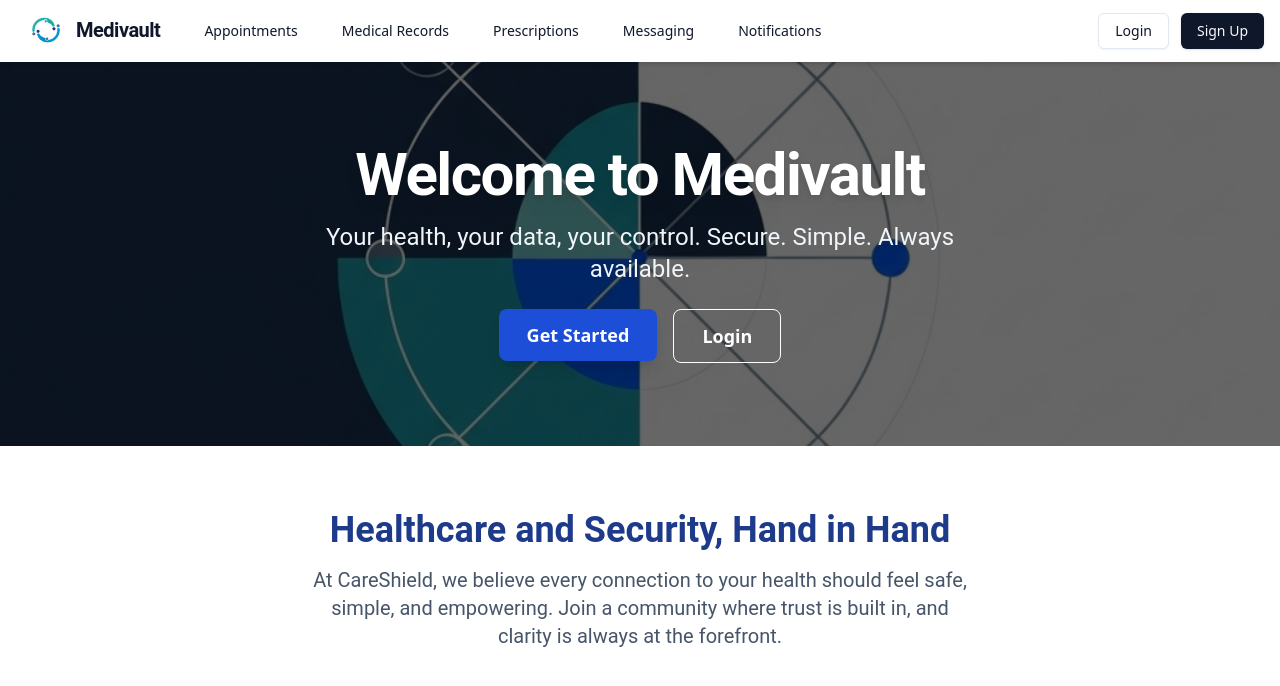
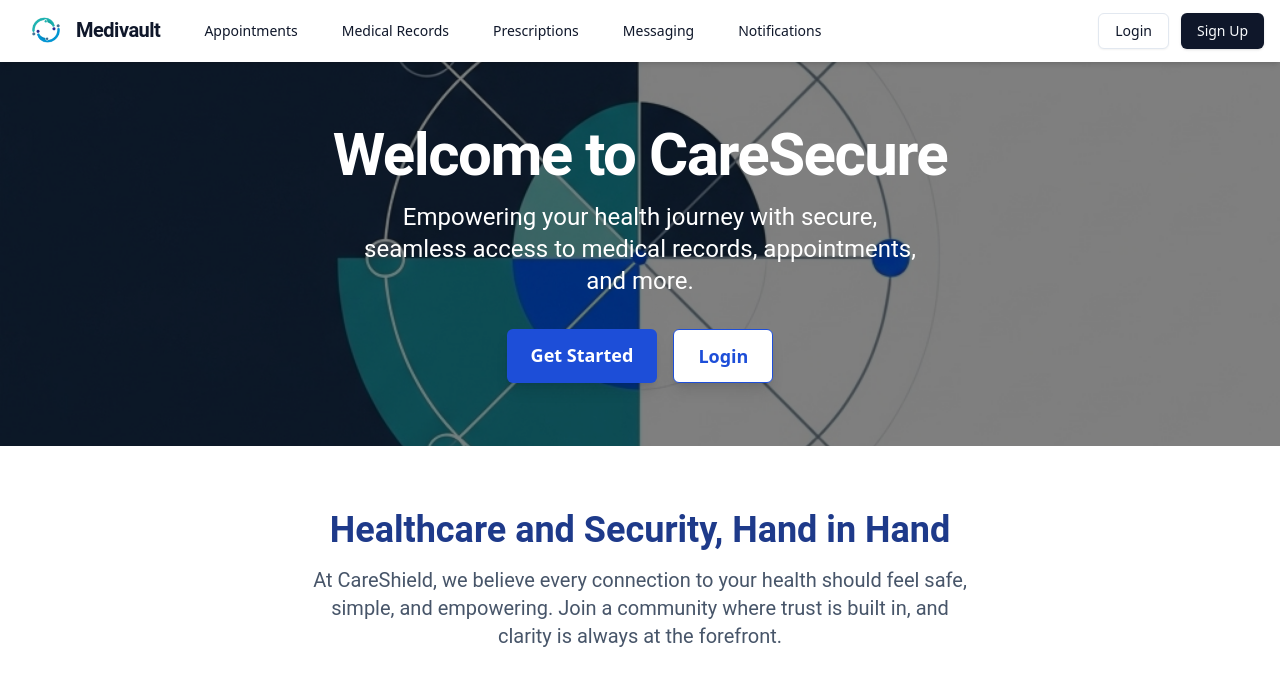
Before and after one commit to Collin-Test-Quome-Org/create-a-comprehensive-hipaa-compliant-patient-por-00ec075e-c3cbda37, a React (Vite) app in the folder frontend/: page / in a window 1280 px wide. Shown: the top 686 px of the page. Built offline with nearby package versions, Linux system fonts and the light colour scheme.

Commit message:
Add Hero, FeatureCard, StatsBar components and HomePage with brand, mock copy, and CTA

```diff
--- /dev/null
+++ b/frontend/src/components/FeatureCard.tsx
@@ -0,0 +1,19 @@
+import { motion } from 'framer-motion';
+import { LucideIcon } from 'lucide-react';
+
+interface FeatureCardProps {
+  icon: LucideIcon;
+  title: string;
+  description: string;
+}
+
+export const FeatureCard = ({ icon: Icon, title, description }: FeatureCardProps) => (
+  <motion.div
+    whileHover={{ y: -6, boxShadow: '0 10px 24px rgba(29,78,216,0.09)' }}
+    className="bg-white rounded-xl shadow-md p-6 flex flex-col items-center text-center border border-slate-200"
+  >
+    <Icon className="w-12 h-12 text-[#1d4ed8] mb-4" />
+    <h3 className="text-xl font-bold mb-2 font-['Roboto']" style={{fontWeight: 700}}>{title}</h3>
+    <p className="text-slate-600 text-base font-['Roboto']">{description}</p>
+  </motion.div>
+);
--- a/frontend/src/components/Hero.tsx
+++ b/frontend/src/components/Hero.tsx
@@ -1,41 +1,30 @@
 import { motion } from 'framer-motion';
 
-export const Hero = () => (
-  <section className="relative w-full h-96 overflow-hidden">
-    <div
-      style={{ backgroundImage: "url('/branding/assets/hero-0.png')" }}
-      className="absolute inset-0 bg-cover bg-center"
-    />
-    <div className="relative z-10 bg-black bg-opacity-60 h-full flex flex-col items-center justify-center">
-      <motion.h1
+export const Hero = () => {
+  return (
+    <motion.section
       initial={{ opacity: 0, y: 40 }}
       animate={{ opacity: 1, y: 0 }}
-        transition={{ duration: 0.7 }}
-        className="text-white text-5xl md:text-6xl font-bold font-['Roboto'] tracking-tight mb-4 text-center drop-shadow-lg"
+      transition={{ duration: 0.8 }}
+      className="relative w-full h-96 flex items-center justify-center bg-cover bg-center"
+      style={{ backgroundImage: "url('/branding/assets/hero-0.png')" }}
     >
-        Welcome to Medivault
-      </motion.h1>
-      <motion.p
-        initial={{ opacity: 0, y: 20 }}
-        animate={{ opacity: 1, y: 0 }}
-        transition={{ duration: 0.9, delay: 0.3 }}
-        className="text-slate-100 text-lg md:text-2xl font-['Roboto'] text-center max-w-2xl mb-6"
-      >
-        Your health, your data, your control. Secure. Simple. Always available.
-      </motion.p>
-      <motion.div
-        initial={{ opacity: 0, scale: 0.85 }}
-        animate={{ opacity: 1, scale: 1 }}
-        transition={{ duration: 0.7, delay: 0.6 }}
-        className="flex gap-4"
-      >
-        <a href="/signup">
-          <button id="hero-signup-btn" className="px-7 py-3 rounded-lg bg-blue-700 hover:bg-blue-800 text-white font-bold shadow-lg transition-colors text-lg">Get Started</button>
+      <div className="bg-black bg-opacity-50 h-full w-full flex flex-col items-center justify-center">
+        <h1 className="text-white text-4xl md:text-6xl font-bold mb-4 tracking-tight font-['Roboto']" style={{fontWeight: 700}}>
+          Welcome to CareSecure
+        </h1>
+        <p className="text-white text-lg md:text-2xl mb-8 max-w-xl text-center font-['Roboto']">
+          Empowering your health journey with secure, seamless access to medical records, appointments, and more.
+        </p>
+        <div className="flex gap-4">
+          <a href="/signup" id="hero-signup-btn" className="inline-block bg-[#1d4ed8] hover:bg-[#2563eb] text-white px-6 py-3 rounded-md text-lg font-semibold shadow-lg transition">
+            Get Started
           </a>
-        <a href="/login">
-          <button id="hero-login-btn" className="px-7 py-3 rounded-lg border border-white text-white font-semibold bg-transparent hover:bg-slate-700 transition-colors text-lg">Login</button>
+          <a href="/login" id="hero-login-btn" className="inline-block bg-white hover:bg-[#f1f5f9] text-[#1d4ed8] px-6 py-3 rounded-md text-lg font-semibold shadow-lg border border-[#1d4ed8] transition">
+            Login
           </a>
-      </motion.div>
         </div>
-  </section>
+      </div>
+    </motion.section>
   );
+};
--- /dev/null
+++ b/frontend/src/components/StatsBar.tsx
@@ -0,0 +1,29 @@
+import { motion } from 'framer-motion';
+import { HeartPulse, CalendarCheck, FileText, MessageCircle } from 'lucide-react';
+
+const stats = [
+  { icon: HeartPulse, label: 'Records Secured', value: '19,800+' },
+  { icon: CalendarCheck, label: 'Appointments Booked', value: '6,500+' },
+  { icon: FileText, label: 'Prescriptions Managed', value: '12,200+' },
+  { icon: MessageCircle, label: 'Messages Sent', value: '48,300+' },
+];
+
+export const StatsBar = () => (
+  <motion.div
+    initial={{ opacity: 0, y: 24 }}
+    whileInView={{ opacity: 1, y: 0 }}
+    viewport={{ once: true }}
+    transition={{ duration: 0.6 }}
+    className="w-full bg-[#1d4ed8] py-8 flex flex-col md:flex-row items-center justify-around gap-6 md:gap-0"
+  >
+    {stats.map((stat) => (
+      <div key={stat.label} className="flex items-center gap-3">
+        <stat.icon className="w-8 h-8 text-white" />
+        <div>
+          <div className="text-white text-xl font-bold leading-tight font-['Roboto']" style={{fontWeight: 700}}>{stat.value}</div>
+          <div className="text-white text-sm font-['Roboto']">{stat.label}</div>
+        </div>
+      </div>
+    ))}
+  </motion.div>
+);
--- a/frontend/src/pages/HomePage.tsx
+++ b/frontend/src/pages/HomePage.tsx
@@ -1,28 +1,65 @@
 import { Hero } from '@/components/Hero';
-import { DashboardCards } from '@/components/DashboardCards';
+import { FeatureCard } from '@/components/FeatureCard';
+import { StatsBar } from '@/components/StatsBar';
+import { CalendarCheck, FileText, MessageCircle, ShieldCheck, UserSquare2 } from 'lucide-react';
 import { motion } from 'framer-motion';
 
-export const HomePage = () => (
-  <main>
+export const HomePage = () => {
+  return (
+    <main className="flex flex-col min-h-screen bg-[#f8fafc]">
       <Hero />
-    <section className="max-w-6xl mx-auto px-4 py-14">
+      <StatsBar />
+      <section className="py-16 px-4 md:px-16 w-full bg-white">
         <motion.h2
           initial={{ opacity: 0, y: 30 }}
-        animate={{ opacity: 1, y: 0 }}
-        transition={{ duration: 0.6 }}
-        className="text-3xl md:text-4xl font-bold font-['Roboto'] text-blue-900 text-center mb-8"
+          whileInView={{ opacity: 1, y: 0 }}
+          viewport={{ once: true }}
+          transition={{ duration: 0.5 }}
+          className="text-3xl md:text-4xl font-bold text-center mb-10 text-[#1d4ed8] font-['Roboto']"
+          style={{fontWeight: 700}}
         >
-        Discover the Medivault Advantage
+          Everything you need for your care journey
         </motion.h2>
-      <motion.p
-        initial={{ opacity: 0, y: 20 }}
-        animate={{ opacity: 1, y: 0 }}
-        transition={{ duration: 0.8, delay: 0.2 }}
-        className="text-lg text-slate-700 max-w-2xl mx-auto text-center mb-10"
-      >
-        Medivault speaks your language: clarity, confidence, and care. Our platform is designed for modern health advocates who take charge of their wellness journey. With secure access, seamless records, and compassionate support, your health data is always in your hands.
-      </motion.p>
-      <DashboardCards />
+        <div className="grid grid-cols-1 md:grid-cols-3 gap-8 max-w-6xl mx-auto">
+          <FeatureCard
+            icon={ShieldCheck}
+            title="Private Medical Records"
+            description="Access and manage your health records securely anytime, anywhere."
+          />
+          <FeatureCard
+            icon={CalendarCheck}
+            title="Easy Appointments"
+            description="Book, reschedule, and track appointments with trusted providers."
+          />
+          <FeatureCard
+            icon={FileText}
+            title="Prescription Central"
+            description="View and refill prescriptions in a few taps — always up to date."
+          />
+        </div>
+        <div className="grid grid-cols-1 md:grid-cols-2 gap-8 max-w-4xl mx-auto mt-12">
+          <FeatureCard
+            icon={MessageCircle}
+            title="Secure Messaging"
+            description="Communicate safely with your care team; share updates and get timely advice."
+          />
+          <FeatureCard
+            icon={UserSquare2}
+            title="Personalized Profile"
+            description="Manage your information and preferences, tailored for you and your family."
+          />
+        </div>
+      </section>
+      <section className="py-8 px-4 md:px-16 bg-[#1d4ed8]">
+        <div className="flex flex-col md:flex-row items-center justify-between max-w-6xl mx-auto gap-6">
+          <div className="flex-1 text-white text-xl font-['Roboto']">
+            <span className="font-bold" style={{fontWeight: 700}}>CareSecure</span> is your trusted partner in digital healthcare, bringing peace of mind and clarity to every step of your health journey. Our promise: Secure, simple, and always by your side.
+          </div>
+          <a href="/signup" id="home-cta-btn" className="mt-4 md:mt-0 inline-block bg-white text-[#1d4ed8] px-8 py-3 rounded-lg font-semibold shadow-md hover:bg-[#f1f5f9] transition text-lg">
+            Join Now
+          </a>
+        </div>
       </section>
     </main>
   );
+};
```
Lines whose indentation alone changed are shown as unchanged.
